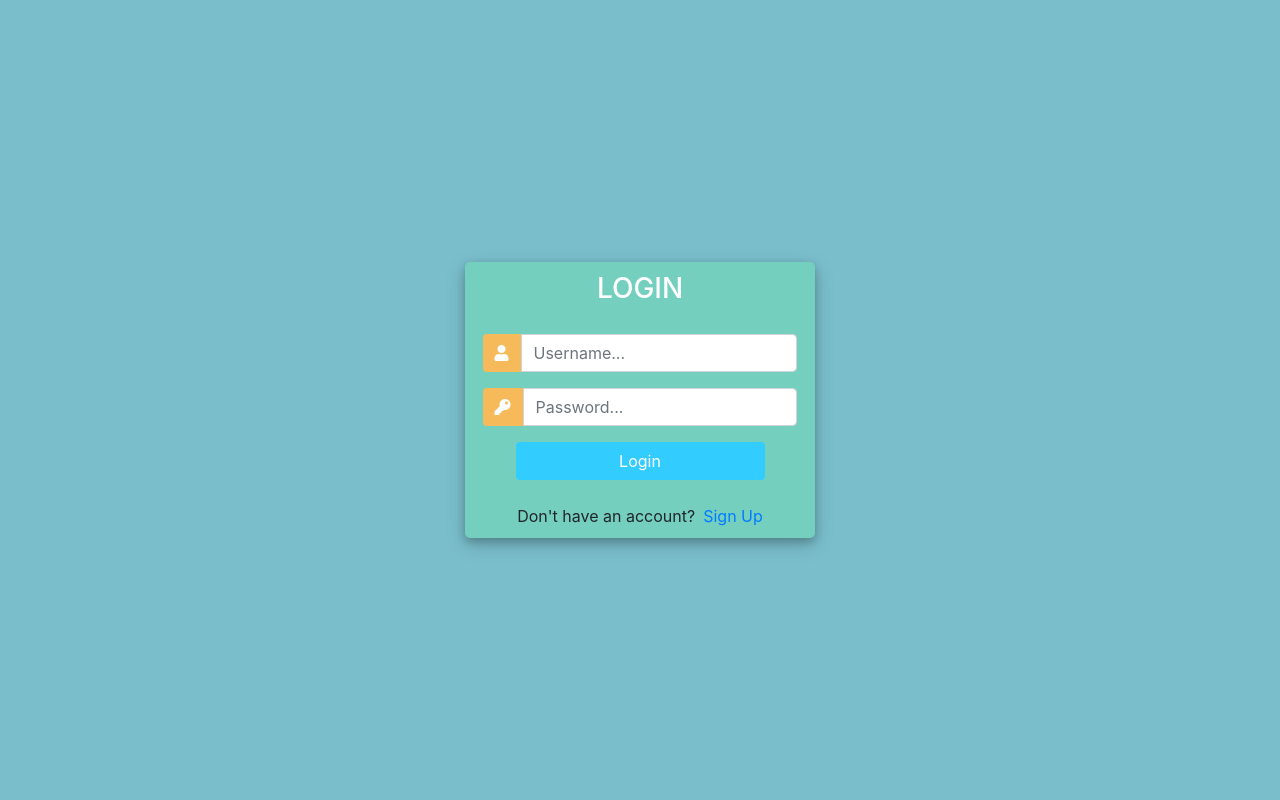
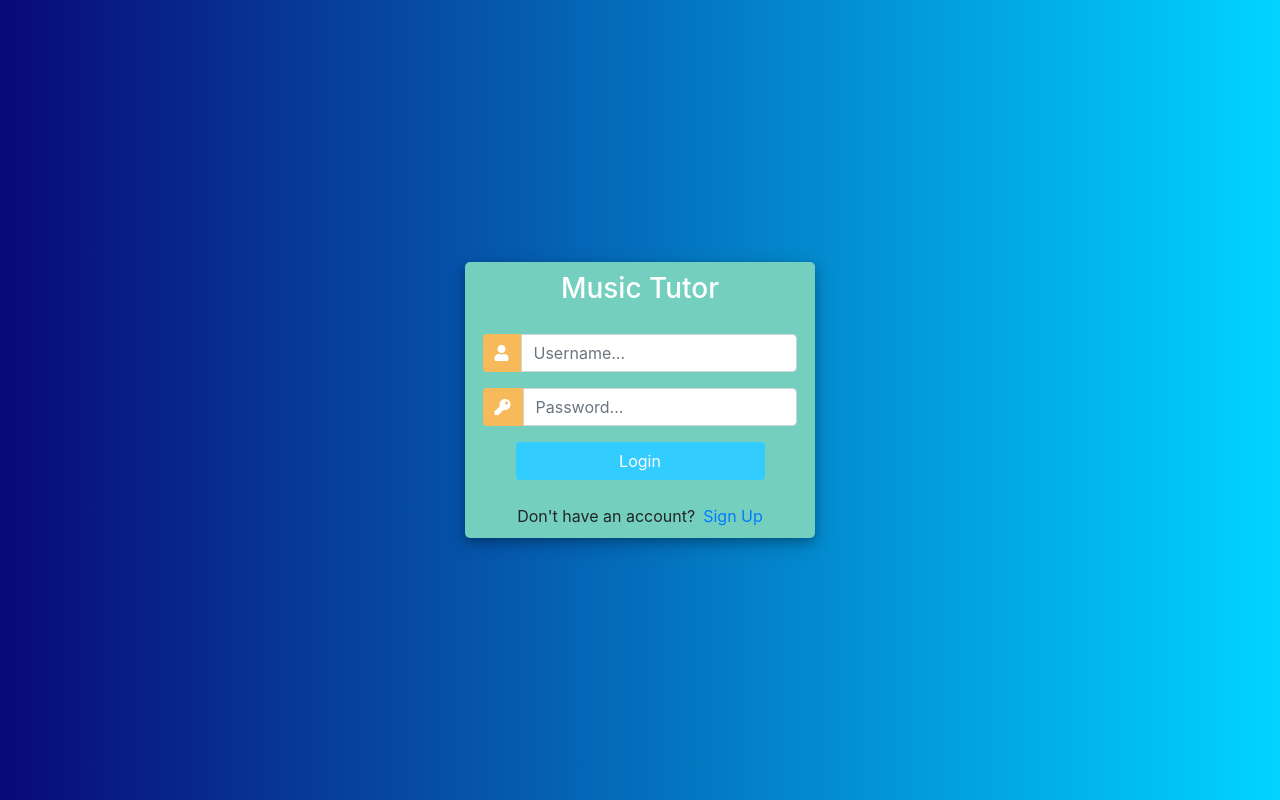
Before and after one commit to LokeshVadlamudi/MusicTutor, a Django app: page /login/ in a window 1280 px wide. Run offline with Django 3.2, Linux system fonts and the light colour scheme; some libraries are stand-ins or nearby versions.

Commit message:
slight cosmetic changes

```diff
--- a/general/templates/login.html
+++ b/general/templates/login.html
@@ -2,10 +2,12 @@
 <html>
 
 <head>
-	<title>Login</title>
-	<link rel="stylesheet" href="https://stackpath.bootstrapcdn.com/bootstrap/4.1.3/css/bootstrap.min.css" integrity="sha384-MCw98/SFnGE8fJT3GXwEOngsV7Zt27NXFoaoApmYm81iuXoPkFOJwJ8ERdknLPMO" crossorigin="anonymous">
+    <title>Login - MusicTutor</title>
+    <link rel="stylesheet" href="https://stackpath.bootstrapcdn.com/bootstrap/4.1.3/css/bootstrap.min.css"
+          integrity="sha384-MCw98/SFnGE8fJT3GXwEOngsV7Zt27NXFoaoApmYm81iuXoPkFOJwJ8ERdknLPMO" crossorigin="anonymous">
     <script src="https://ajax.googleapis.com/ajax/libs/jquery/3.3.1/jquery.min.js"></script>
-	<link rel="stylesheet" href="https://use.fontawesome.com/releases/v5.6.1/css/all.css" integrity="sha384-gfdkjb5BdAXd+lj+gudLWI+BXq4IuLW5IT+brZEZsLFm++aCMlF1V92rMkPaX4PP" crossorigin="anonymous">
+    <link rel="stylesheet" href="https://use.fontawesome.com/releases/v5.6.1/css/all.css"
+          integrity="sha384-gfdkjb5BdAXd+lj+gudLWI+BXq4IuLW5IT+brZEZsLFm++aCMlF1V92rMkPaX4PP" crossorigin="anonymous">
 
 
     <style>
@@ -14,8 +16,10 @@
             margin: 0;
             padding: 0;
             height: 100%;
-			background: #7abecc !important;
+        {#background: #8990e2 !important;#} background: rgb(2, 0, 36);
+            background: linear-gradient(90deg, rgba(2, 0, 36, 1) 0%, rgba(9, 9, 121, 1) 0%, rgba(0, 212, 255, 1) 100%);
         }
+
         .user_card {
             width: 350px;
             margin-top: auto;
@@ -37,7 +41,7 @@
             margin-top: 20px;
         }
 
-		#form-title{
+        #form-title {
             color: #fff;
 
         }
@@ -47,26 +51,30 @@
             background: #33ccff !important;
             color: white !important;
         }
+
         .login_btn:focus {
             box-shadow: none !important;
             outline: 0px !important;
         }
+
         .login_container {
             padding: 0 2rem;
         }
+
         .input-group-text {
             background: #f7ba5b !important;
             color: white !important;
             border: 0 !important;
             border-radius: 0.25rem 0 0 0.25rem !important;
         }
+
         .input_user,
         .input_pass:focus {
             box-shadow: none !important;
             outline: 0px !important;
         }
 
-		#messages{
+        #messages {
             background-color: grey;
             color: #fff;
             padding: 10px;
@@ -82,7 +90,7 @@
             <div class="d-flex justify-content-center">
 
 
-					<h3 id="form-title">LOGIN</h3>
+                <h3 id="form-title">Music Tutor</h3>
             </div>
             <div class="d-flex justify-content-center form_container">
                 <form method="POST" action="">
@@ -97,7 +105,7 @@
                         <div class="input-group-append">
                             <span class="input-group-text"><i class="fas fa-key"></i></span>
                         </div>
-								<input type="password" name="password" placeholder="Password..." class="form-control" >
+                        <input type="password" name="password" placeholder="Password..." class="form-control">
                     </div>
 
                     <div class="d-flex justify-content-center mt-3 login_container">
```
Lines whose indentation alone changed are shown as unchanged.
